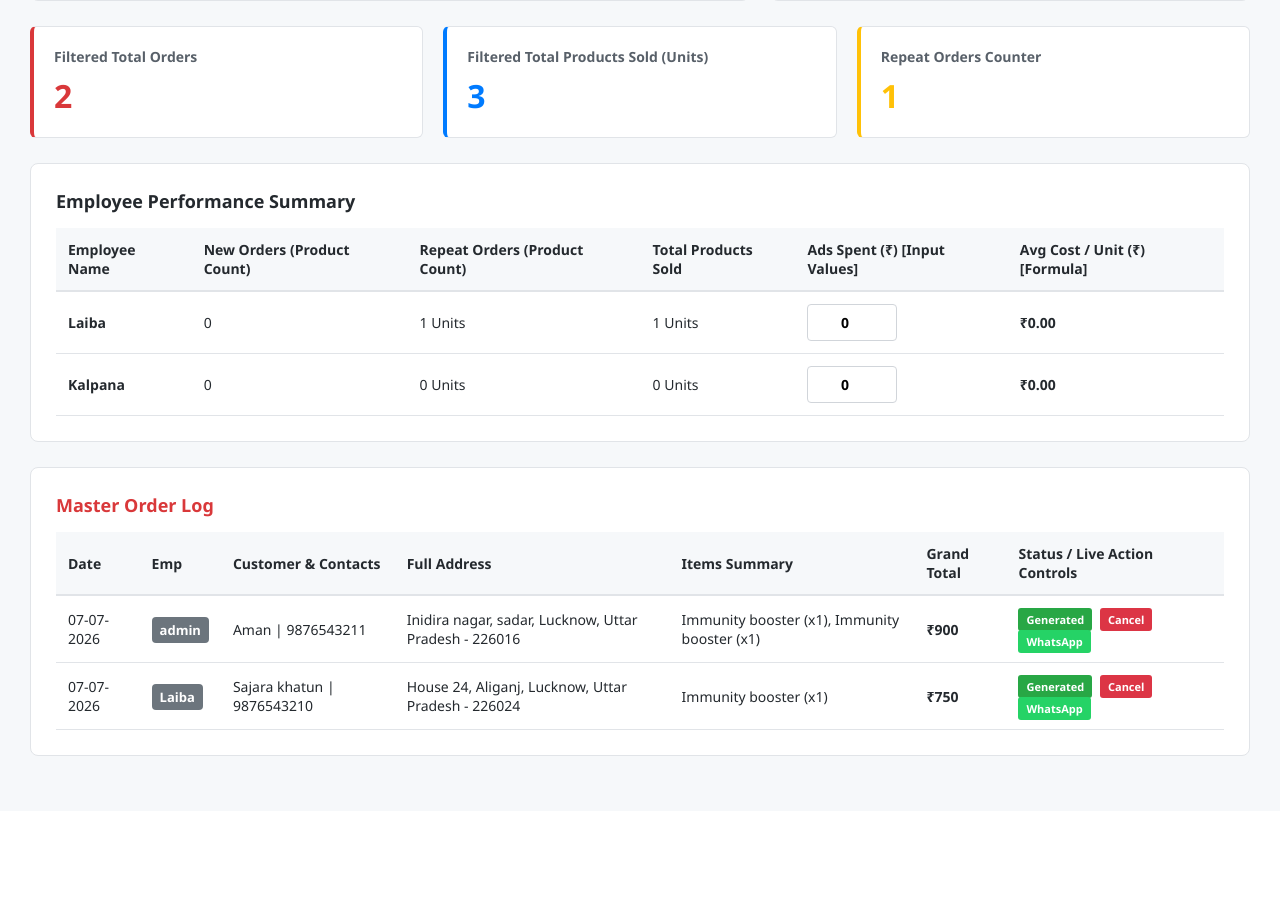
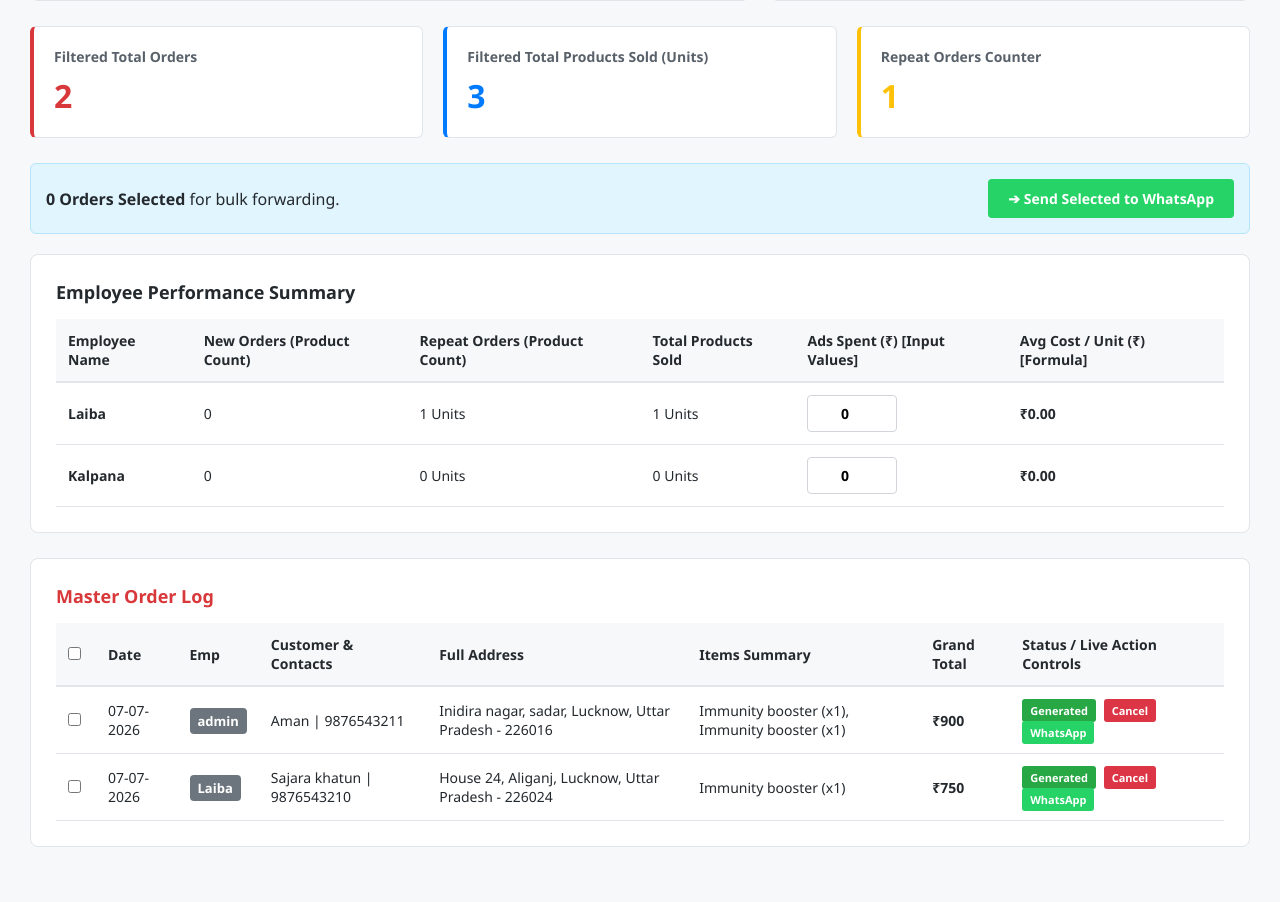
Before and after one commit to vipinrao4/crm_live, a Django app: page / in a window 1280 px wide. Shown: the part 239-1141 px from the top of the page. Before the commit the page ends 995 px from the top, so only its background shows below. Run offline with Django 4.2, Linux system fonts and the light colour scheme; a user stored in the database is signed in; data comes from the database, SQL or seed files in the repository.

Commit message:
added bulk order multiple checkboxes select feature for whatsapp

```diff
--- a/crm_core/templates/crm_core/admin_control.html
+++ b/crm_core/templates/crm_core/admin_control.html
@@ -48,6 +48,10 @@
 
         .ads-input-field { width: 90px; padding: 5px; text-align: center; font-weight: bold; border-radius: 4px; border: 1px solid #ccc;}
         .logout-bar { text-align: right; margin-bottom: 10px; font-size: 14px;}
+
+        /* Bulk Action Bar Styling */
+        .bulk-action-bar { background-color: #e1f5fe; border: 1px solid #b3e5fc; padding: 15px; border-radius: 6px; margin-bottom: 20px; display: flex; justify-content: space-between; align-items: center; }
+        .bulk-btn { background-color: #25d366; color: white; border: none; padding: 10px 20px; border-radius: 4px; font-weight: bold; cursor: pointer; font-size: 14px; }
     </style>
 </head>
 <body>
@@ -96,6 +100,13 @@
         </div>
     </div>
 
+    <div class="bulk-action-bar">
+        <div>
+            <strong id="selected-count">0 Orders Selected</strong> for bulk forwarding.
+        </div>
+        <button class="bulk-btn" onclick="sendBulkToWhatsApp()">➔ Send Selected to WhatsApp</button>
+    </div>
+
     <div class="section-card">
         <div class="section-header">
             <div class="section-title">Employee Performance Summary</div>
@@ -135,6 +146,7 @@
         <table class="crm-table">
             <thead>
                 <tr>
+                    <th style="width: 40px;"><input type="checkbox" id="select-all-box" onclick="toggleSelectAll(this)"></th>
                     <th>Date</th>
                     <th>Emp</th>
                     <th>Customer & Contacts</th>
@@ -147,6 +159,9 @@
             <tbody>
                 {% for log in master_orders_log %}
                 <tr id="order-row-{{ log.id }}" class="{% if log.status == 'Generated' %}row-generated{% elif log.status == 'Cancel' %}row-cancel{% else %}row-pending{% endif %}">
+                    <td>
+                        <input type="checkbox" class="order-checkbox" data-text="{{ log.whatsapp_text }}" onclick="updateSelectedCount()">
+                    </td>
                     <td>{{ log.date }}</td>
                     <td><span class="badge-all" style="background-color: #6c757d;">{{ log.emp }}</span></td>
                     <td>{{ log.customer_info }}</td>
@@ -173,6 +188,40 @@
                 avgCost = adsSpent / newOrders;
             }
             document.getElementById('avg-cost-display-' + index).innerText = '₹' + avgCost.toFixed(2);
+        }
+
+        // BULK SELECTION LOGIC
+        function toggleSelectAll(masterBox) {
+            let checkboxes = document.querySelectorAll('.order-checkbox');
+            checkboxes.forEach(box => {
+                box.checked = masterBox.checked;
+            });
+            updateSelectedCount();
+        }
+
+        function updateSelectedCount() {
+            let checkedBoxes = document.querySelectorAll('.order-checkbox:checked');
+            document.getElementById('selected-count').innerText = checkedBoxes.length + " Orders Selected";
+        }
+
+        function sendBulkToWhatsApp() {
+            let checkedBoxes = document.querySelectorAll('.order-checkbox:checked');
+            if (checkedBoxes.length === 0) {
+                alert("Please select at least one order first!");
+                return;
+            }
+
+            let combinedText = "📦 *DIVJOT ENTERPRISES - BULK ORDERS LIST* 📦\n\n";
+            combinedText += "=============================\n\n";
+
+            checkedBoxes.forEach((box, index) => {
+                let orderText = box.getAttribute('data-text');
+                combinedText += `*Order #${index + 1}*\n${orderText}\n`;
+                combinedText += "-----------------------------\n\n";
+            });
+
+            let finalUrl = "https://api.whatsapp.com/send?text=" + encodeURIComponent(combinedText);
+            window.open(finalUrl, '_blank');
         }
 
         function toggleGenerateStatus(orderId) {
```
